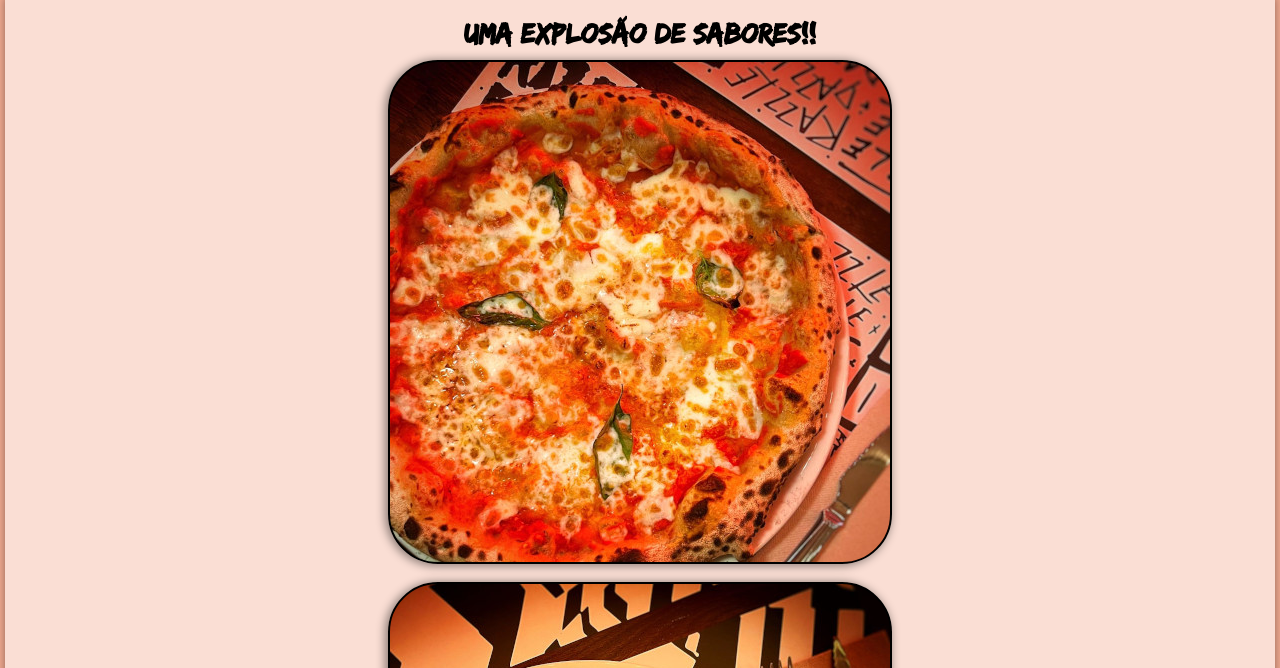
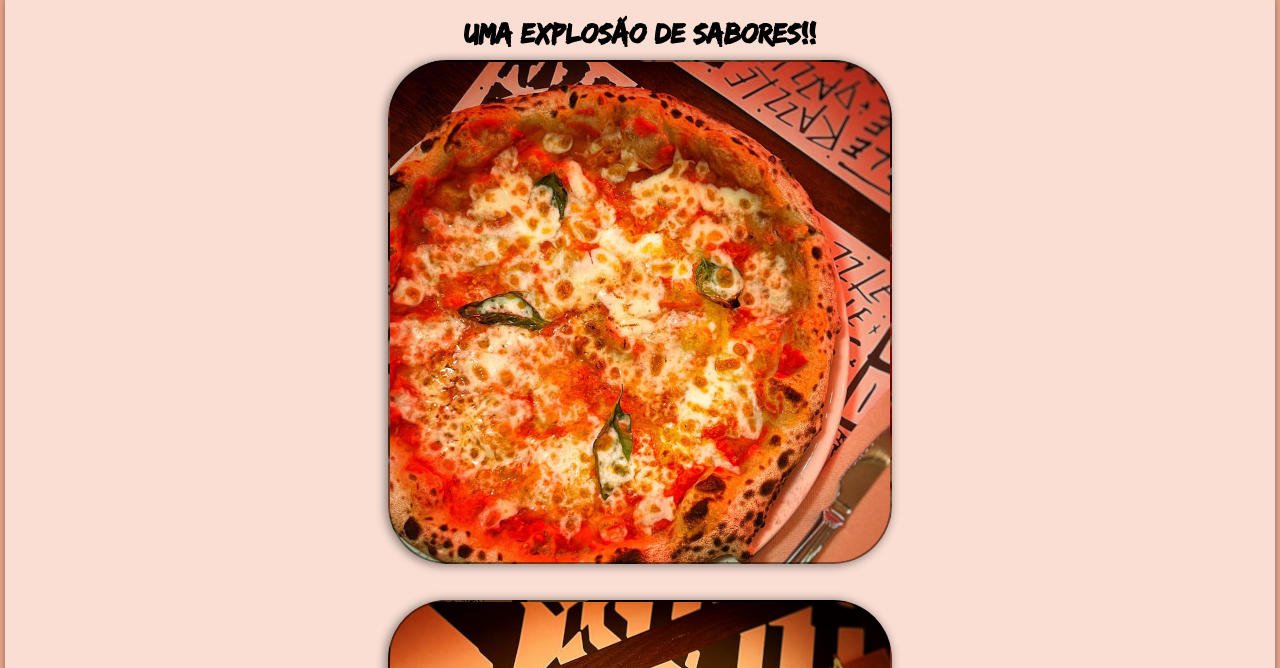
Before and after one commit to MiGoncalves/html-css, a plain HTML site: page razzle dazzle/index.html in a window 1280 px wide. Shown: the part 132-800 px from the top of the page. Drawn offline with Linux system fonts and the light colour scheme.

Commit message:
algumas alterações efectuadas

```diff
--- a/razzle dazzle/style.css
+++ b/razzle dazzle/style.css
@@ -76,11 +76,11 @@ main p { text-align: center;
 
 }
 
-div {border: 2px solid black;
+div {border: 2px solid rgba(0, 0, 0, 0.436);
     width: 500px;
     height: 500px;
     margin: auto;
-    border-radius: 50px;
+    border-radius: 59px;
     box-shadow: -2px 1px 10px 1px rgba(0, 0, 0, 0.434);
 
 }
```
Also changed, not shown: razzle dazzle/index.html (+1 -0 lines).
